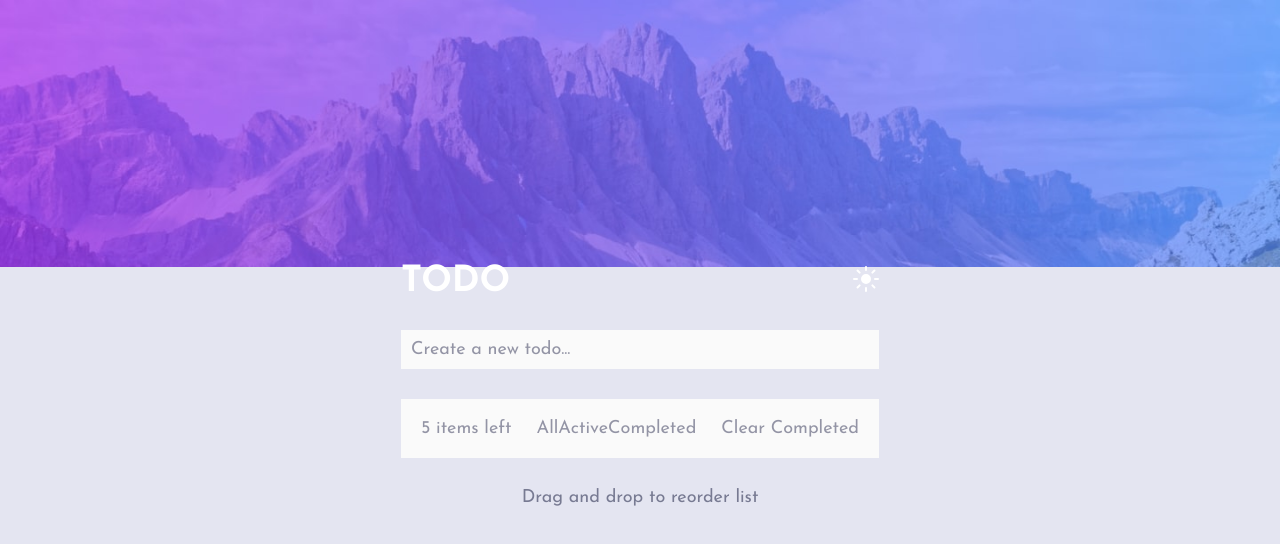
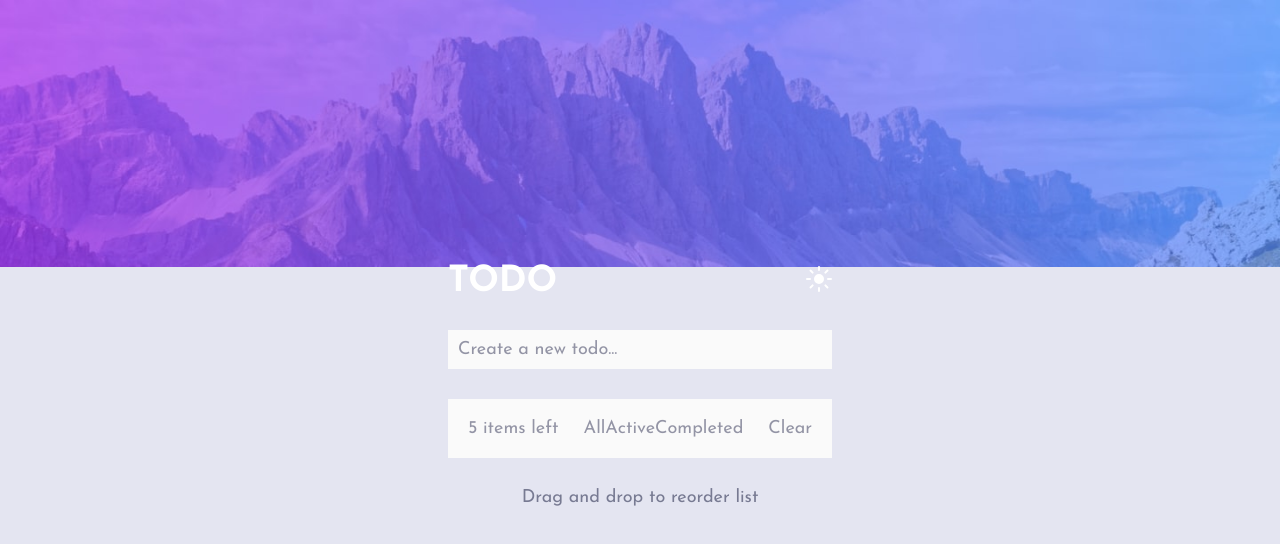
Before and after one commit to ViktoriiaZaichuk/todo-app-react, a React (Create React App) app: page / in a window 1280 px wide. Shown: the top 544 px of the page. Built offline with nearby package versions, Linux system fonts and the light colour scheme.

Commit message:
Todo list - add new to do from the form to the list.

```diff
--- a/src/Components/Todo/Todo.js
+++ b/src/Components/Todo/Todo.js
@@ -1,12 +1,20 @@
 import React, { useContext } from "react";
 import { ThemeContext } from "../Theme/ThemeContext";
 
-const Todo = () => {
+const Todo = ({id, text, completed}) => {
   const {theme} = useContext(ThemeContext);
 
   return (
     <div className={theme ? "Todo light-mode" : "Todo dark-mode" }>
-
+      <button
+      className="Btn-checked">
+        Check
+      </button>
+      <li className="Todo-item">{text}</li>
+      <button
+      className="Btn-delete">
+        Delete
+      </button>
     </div>
   );
 }
--- a/src/Components/Todo/TodoList.js
+++ b/src/Components/Todo/TodoList.js
@@ -3,31 +3,30 @@ import { ThemeContext } from "../Theme/ThemeContext";
 
 import Todo from './Todo';
 
-const TodoList = () => {
+const TodoList = ({todos}) => {
   const {theme} = useContext(ThemeContext);
 
   return (
     <div className={theme ? "TodoList light-mode" : "TodoList dark-mode" }>
-      <Todo />
+      <ul>
+        {todos.map(todo => (
+          <Todo
+            key={todo.id}
+            id={todo.id}
+            text={todo.text}
+            completed={todo.completed}
+          />
+        ))}
+      </ul>
 
       <div className={theme ? "TodoListBtns light-mode" : "TodoListBtns dark-mode" }>
-        <div>
-          5 items left
+        <div>5 items left</div>
+        <div className={theme ? "TodoStatus light-mode" : "TodoStatus dark-mode" }>
+          <div>All</div>
+          <div>Active</div>
+          <div>Completed</div>
         </div>
-        <div className={theme ? "TodoStatus light-mode" : "TodoStatus dark-mode" }>
-          <div>
-            All
-          </div>
-          <div>
-            Active
-          </div>
-          <div>
-            Completed
-          </div>
-        </div>
-        <div>
-          Clear Completed
-        </div>
+        <div>Clear</div>
       </div>
     </div>
   );
--- a/src/Components/TodoBox.js
+++ b/src/Components/TodoBox.js
@@ -18,11 +18,15 @@ const TodoBox = () => {
         <div className={theme ? "TodoBox-Container light-mode" : "TodoBox-Container dark-mode" }>
             <Header />
             <TodoForm
-            inputText={inputText}
-            setInputText={setInputText}
-            todos={todos}
-            setTodos={setTodos} />
-            <TodoList />
+              inputText={inputText}
+              setInputText={setInputText}
+              todos={todos}
+              setTodos={setTodos}
+            />
+            <TodoList
+              todos={todos}
+              setTodos={setTodos}
+            />
             <Footer />
         </div>
       </div>
```
